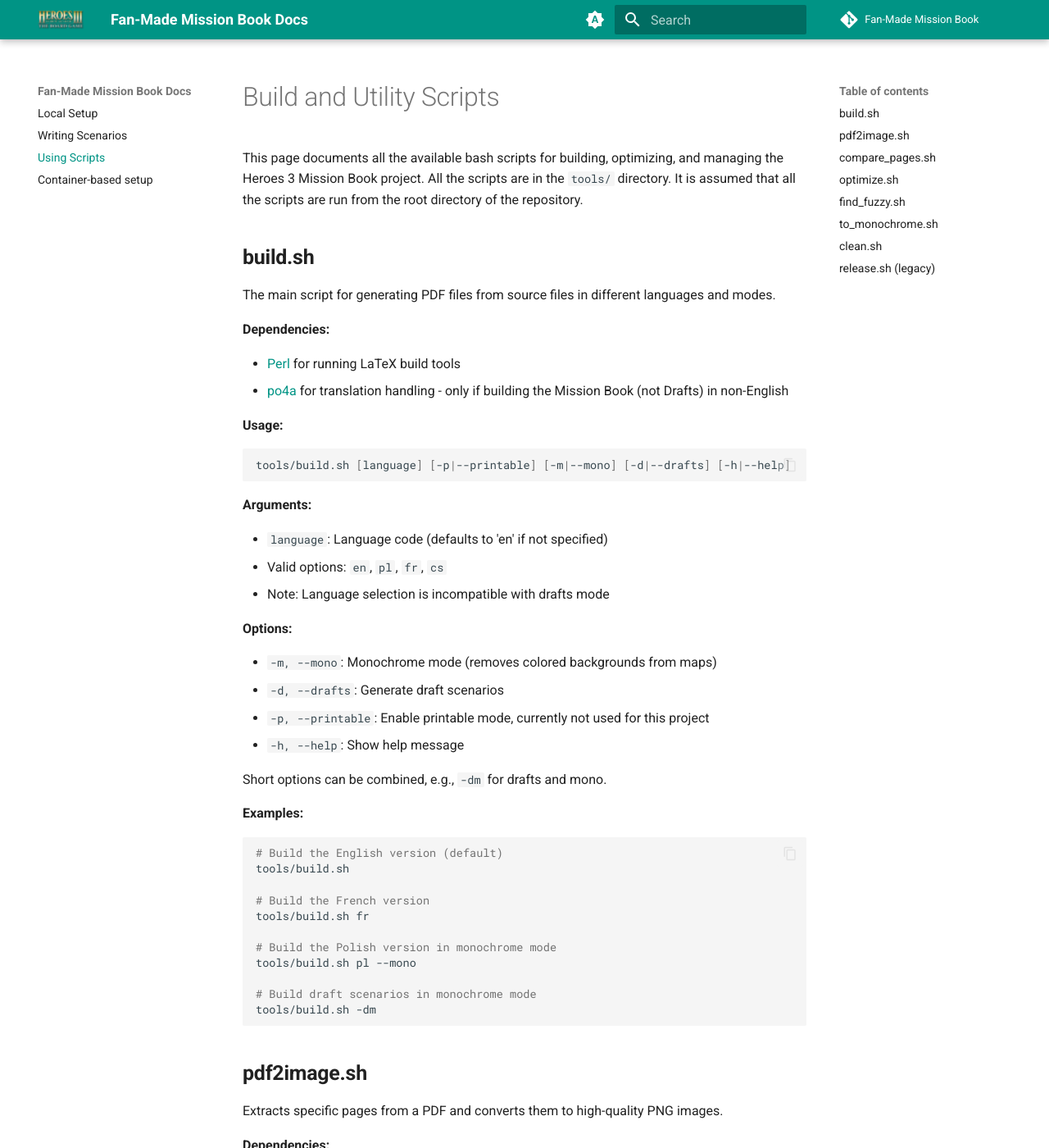
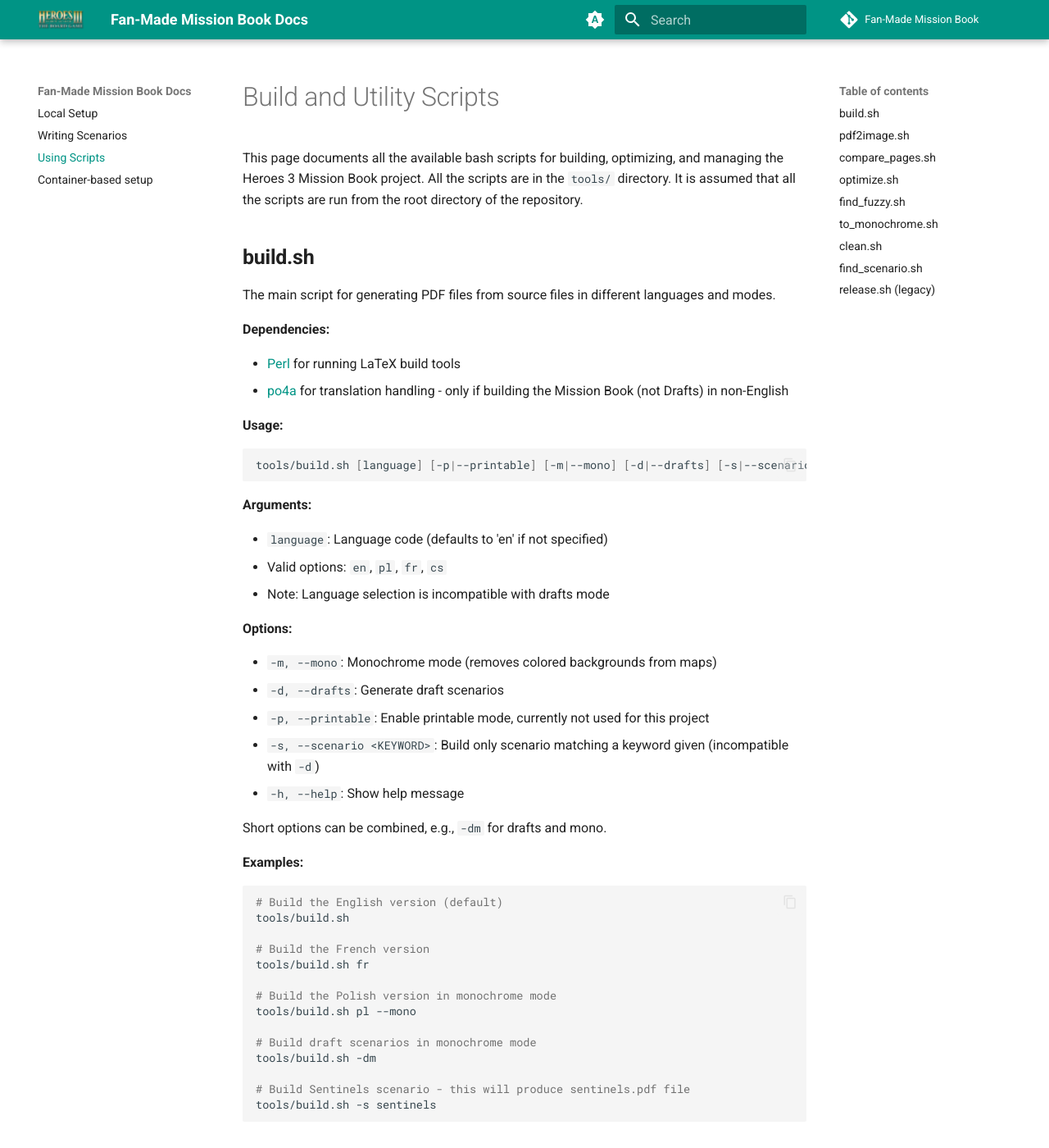
Before and after one commit to qwrtln/Homm3BG-mission-book, an MkDocs documentation site: the page built from docs/scripts.md, in a window 1280 px wide and 1400 px high. Shown: the whole window at 82% size. Built offline with MkDocs 1.6.1 and Material for MkDocs 9.7.7, drawn with Linux system fonts in a browser that asks for light colours; comment, search, counter and statistics services are not loaded; some of the changed text lies outside the part shown.

Commit message:
Add switch to build a single scenario (#228)

````diff
--- a/docs/scripts.md
+++ b/docs/scripts.md
@@ -15,7 +15,7 @@ The main script for generating PDF files from source files in different language
 
 **Usage:**
 ```bash
-tools/build.sh [language] [-p|--printable] [-m|--mono] [-d|--drafts] [-h|--help]
+tools/build.sh [language] [-p|--printable] [-m|--mono] [-d|--drafts] [-s|--scenario KEYWORD] [-h|--help]
 ```
 
 **Arguments:**
@@ -29,6 +29,7 @@ tools/build.sh [language] [-p|--printable] [-m|--mono] [-d|--drafts] [-h|--help]
 - `-m, --mono`: Monochrome mode (removes colored backgrounds from maps)
 - `-d, --drafts`: Generate draft scenarios
 - `-p, --printable`: Enable printable mode, currently not used for this project
+- `-s, --scenario <KEYWORD>`: Build only scenario matching a keyword given (incompatible with `-d`)
 - `-h, --help`: Show help message
 
 Short options can be combined, e.g., `-dm` for drafts and mono.
@@ -47,6 +48,9 @@ tools/build.sh pl --mono
 
 # Build draft scenarios in monochrome mode
 tools/build.sh -dm
+
+# Build Sentinels scenario - this will produce sentinels.pdf file
+tools/build.sh -s sentinels
 ```
 
 ## **pdf2image.sh**
@@ -146,6 +150,7 @@ tools/optimize.sh [language] [options]
 
 - `-d, --drafts`: Optimize draft scenarios PDF instead of language PDF
 - `--cmyk`: Convert colors to CMYK color space for professional printing
+- `-f FILE`: Use arbitrary PDF file
 
 **Examples:**
 
@@ -231,6 +236,11 @@ tools/clean.sh
 The script removes all `.aux` files, temporary directories like `translated` and `svg-inkscape`, the `cache` directory, and generated PDF files.
 It then uses `git restore` to bring back essential files that might have been modified or removed.
 
+## **find_scenario.sh**
+
+Finds a specific file to be build by the `tools/build.sh` script with the `-s` flag using a keyword given.
+Probably should not be used on its own.
+
 ## **release.sh** (legacy)
 
 Automates the process of building and preparing optimized PDF files for release.
````
Also changed, not shown: README.md (+0 -9 lines), docs/scenarios.md (+2 -0 lines), 6 other files.
